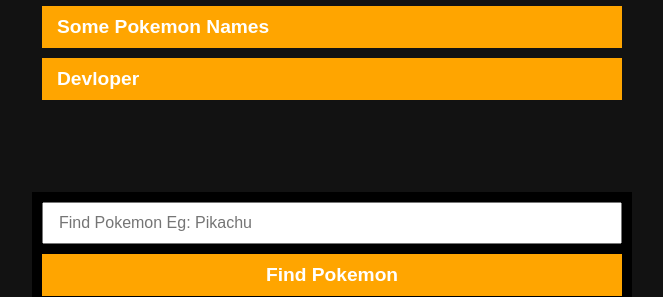
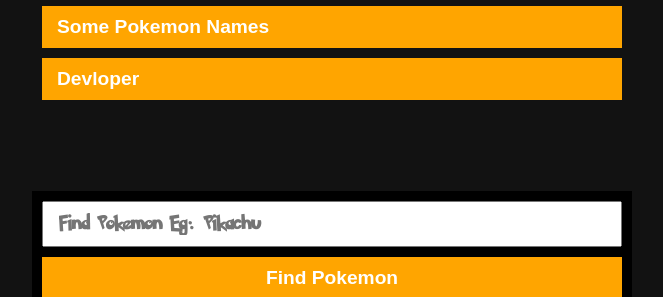
Before and after one commit to Chobby12/pokemon-find, a plain HTML site: page index.html in a window 1280 px wide. Shown: the part 140-437 px from the top of the page, without its empty margins (308-971 px from the left). Drawn offline with Linux system fonts and the light colour scheme; a web font is replaced by a local one.

Commit message:
Update style.css

```diff
--- a/style.css
+++ b/style.css
@@ -81,7 +81,7 @@ a{
     background: orangered;
     color: #f0f0f0;
 }
-.find_pokemon{
+#find_pokemon{
     font-family: pokeone;
 }
 .result{
```
